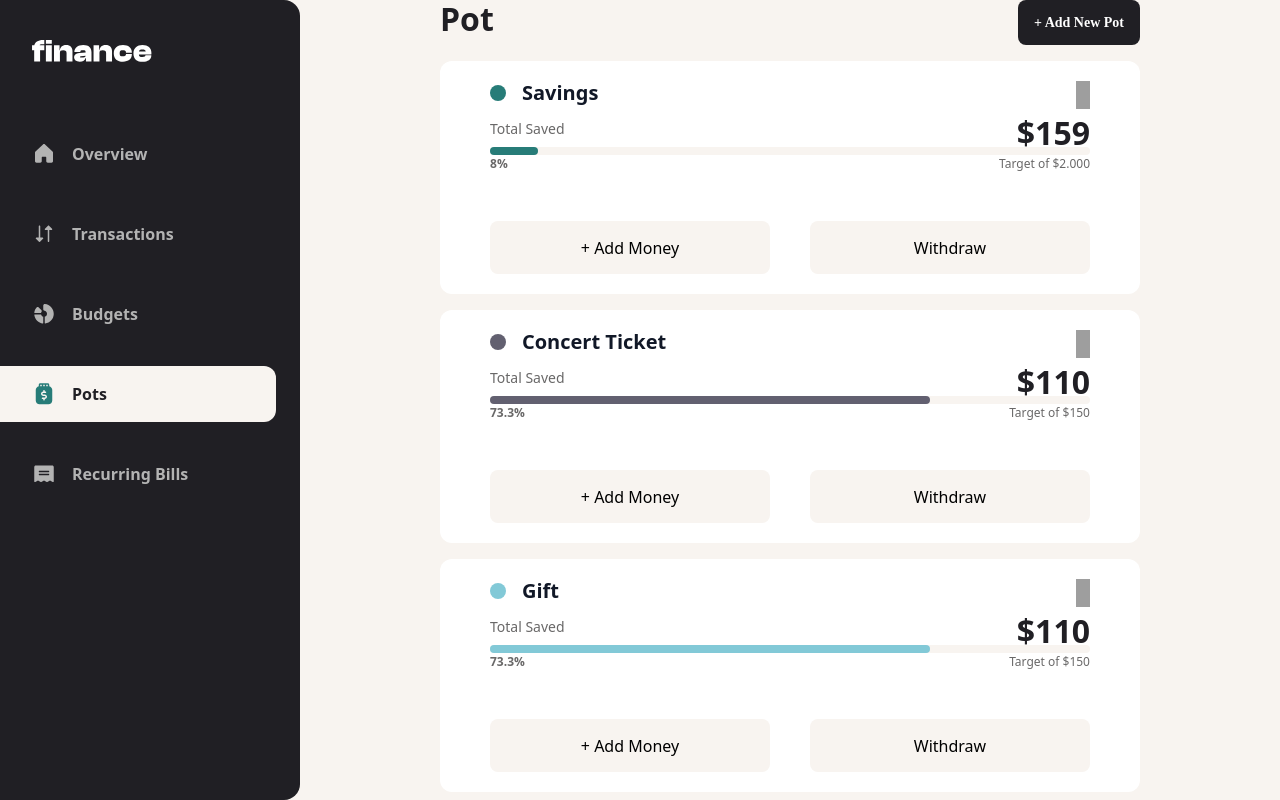
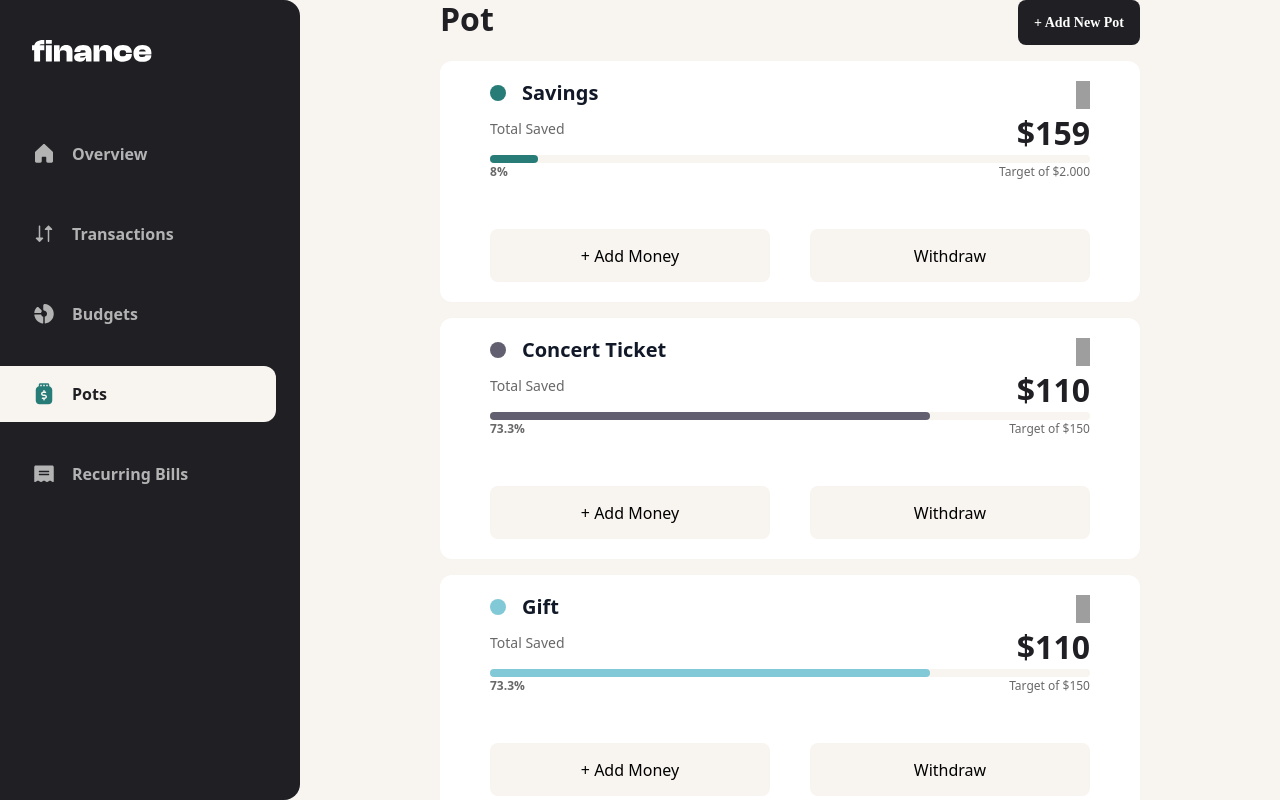
Before and after one commit to Keti-Tsiklauri/my-finance-app, a Next.js app: page /pots in a window 1280 px wide. Built offline with nearby package versions, Linux system fonts and the light colour scheme; grey boxes are pictures that could not be loaded.

Commit message:
fix styles

```diff
--- a/src/components/pots-types/PotsTypes.tsx
+++ b/src/components/pots-types/PotsTypes.tsx
@@ -63,7 +63,7 @@ export default function PotsTypes() {
             </div>
 
             {/* Progress bar */}
-            <div className="h-[8px] bg-[#F8F4F0] rounded-[4px] flex">
+            <div className="h-[8px] bg-[#F8F4F0] rounded-[4px] flex mt-2">
               <div
                 className="h-full rounded-[4px]"
                 style={{
```
